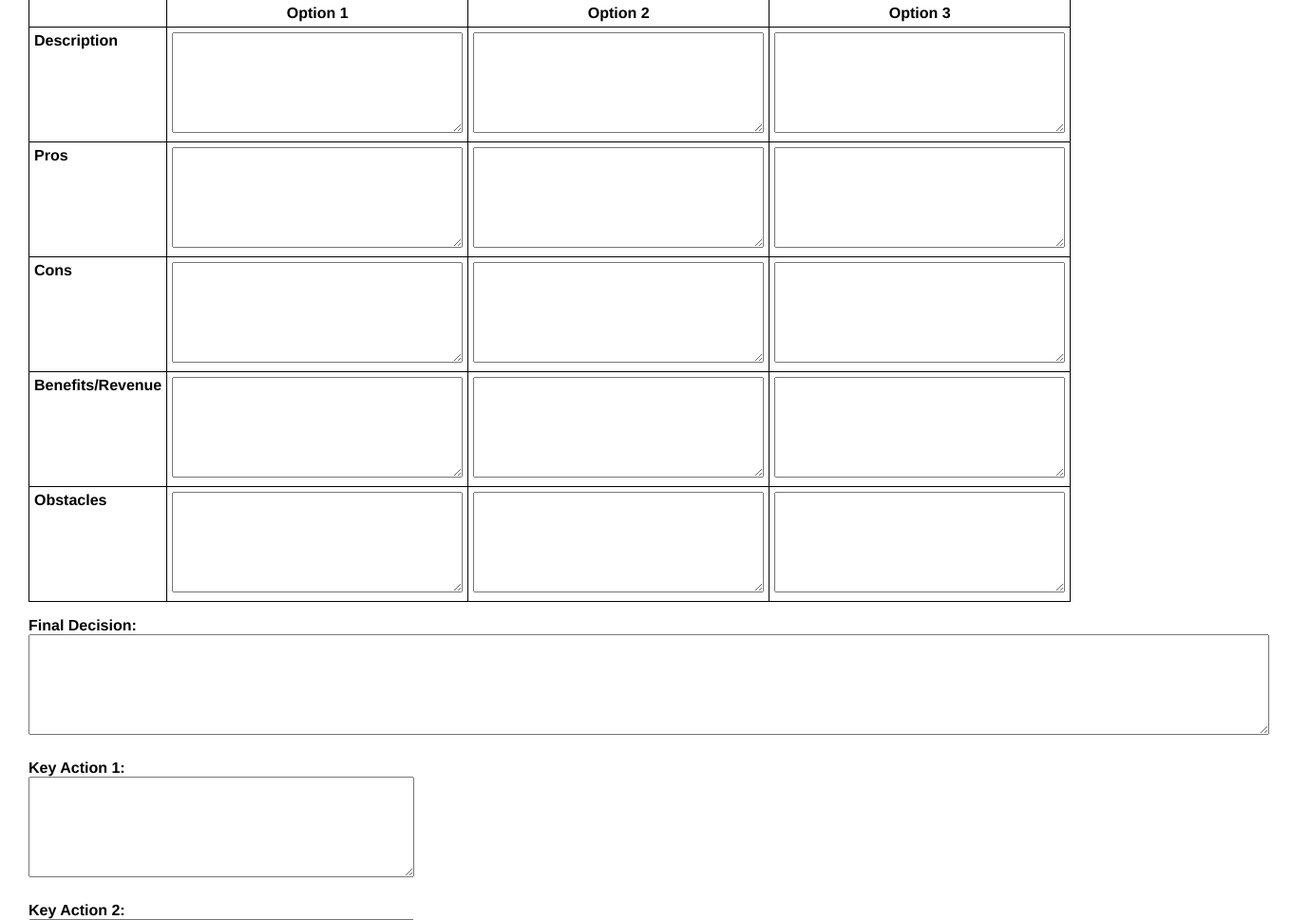
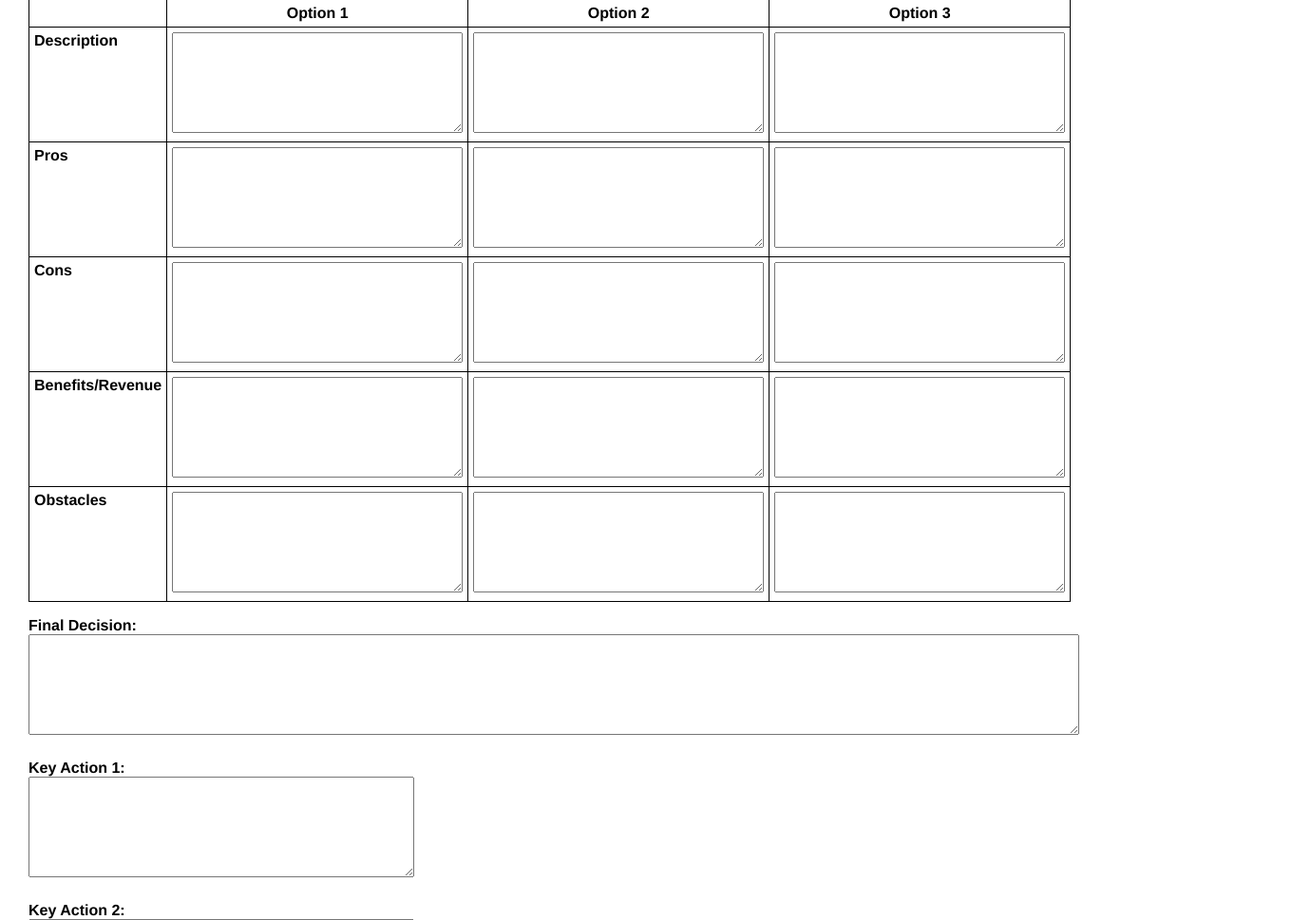
Before and after one commit to suzyatTP/fillableform, a Flask app: page / in a window 1360 px wide. Shown: the part 1013-1982 px from the top of the page at 95% size. Run offline with Flask 3, Linux system fonts and the light colour scheme; data that the repository does not hold is empty; some libraries are stand-ins or nearby versions.

Commit message:
shortening box lol

```diff
--- a/templates/form.html
+++ b/templates/form.html
@@ -164,7 +164,7 @@
     </table>
 
     <p><label>Final Decision:<br>
-      <textarea name="Decision" style="width: 1300px">{{ data.get('Decision', '') }}</textarea></label></p>
+      <textarea name="Decision" style="width: 1100px">{{ data.get('Decision', '') }}</textarea></label></p>
 
       {% for i in range(1, 6) %}
       <p><label>Key Action {{ i }}:<br>
```
